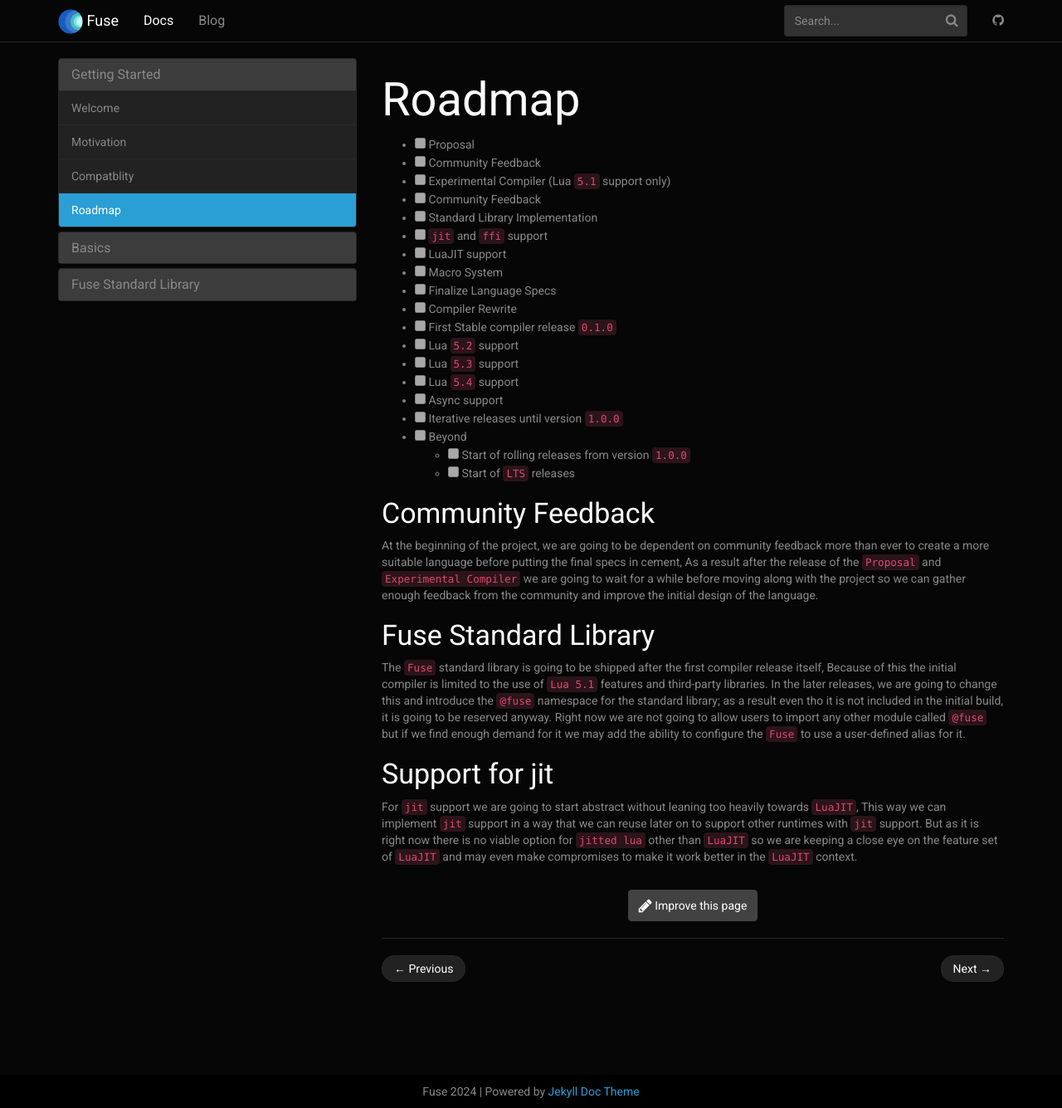
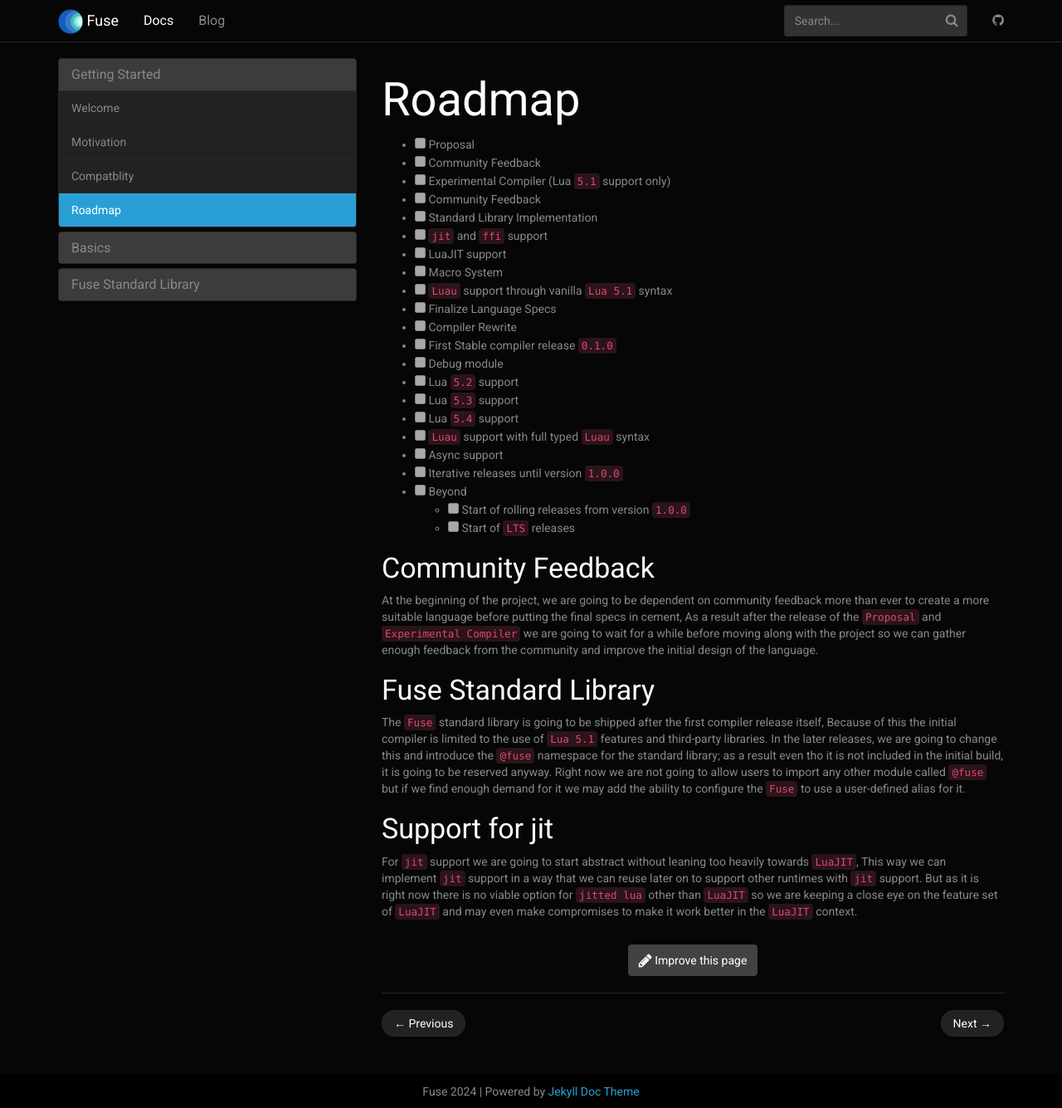
Before and after one commit to fuse-lang/fuse-lang.github.io, a Jekyll site: the page built from _docs/roadmap.md, in a window 1280 px wide and 1335 px high. Shown: the whole window at 83% size. Built offline with Jekyll 4.4.1, drawn with Linux system fonts in a browser that asks for light colours.

Commit message:
chore: update roadmap.

```diff
--- a/_docs/roadmap.md
+++ b/_docs/roadmap.md
@@ -11,12 +11,15 @@ permalink: /docs/roadmap/
 - [ ] &nbsp;`jit` and `ffi` support
 - [ ] &nbsp;LuaJIT support
 - [ ] &nbsp;Macro System
+- [ ] &nbsp;`Luau` support through vanilla `Lua 5.1` syntax
 - [ ] &nbsp;Finalize Language Specs
 - [ ] &nbsp;Compiler Rewrite
 - [ ] &nbsp;First Stable compiler release `0.1.0`
+- [ ] &nbsp;Debug module
 - [ ] &nbsp;Lua `5.2` support
 - [ ] &nbsp;Lua `5.3` support
 - [ ] &nbsp;Lua `5.4` support
+- [ ] &nbsp;`Luau` support with full typed `Luau` syntax
 - [ ] &nbsp;Async support
 - [ ] &nbsp;Iterative releases until version `1.0.0`
 - [ ] &nbsp;Beyond
```
